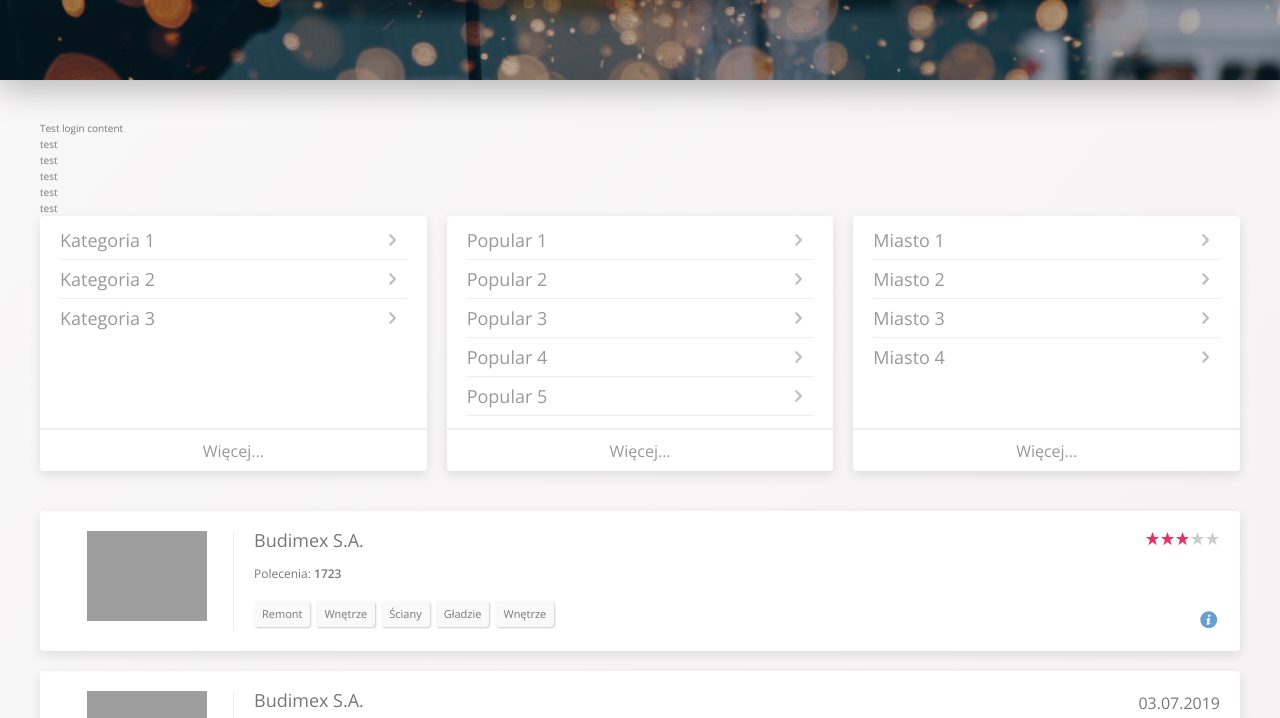
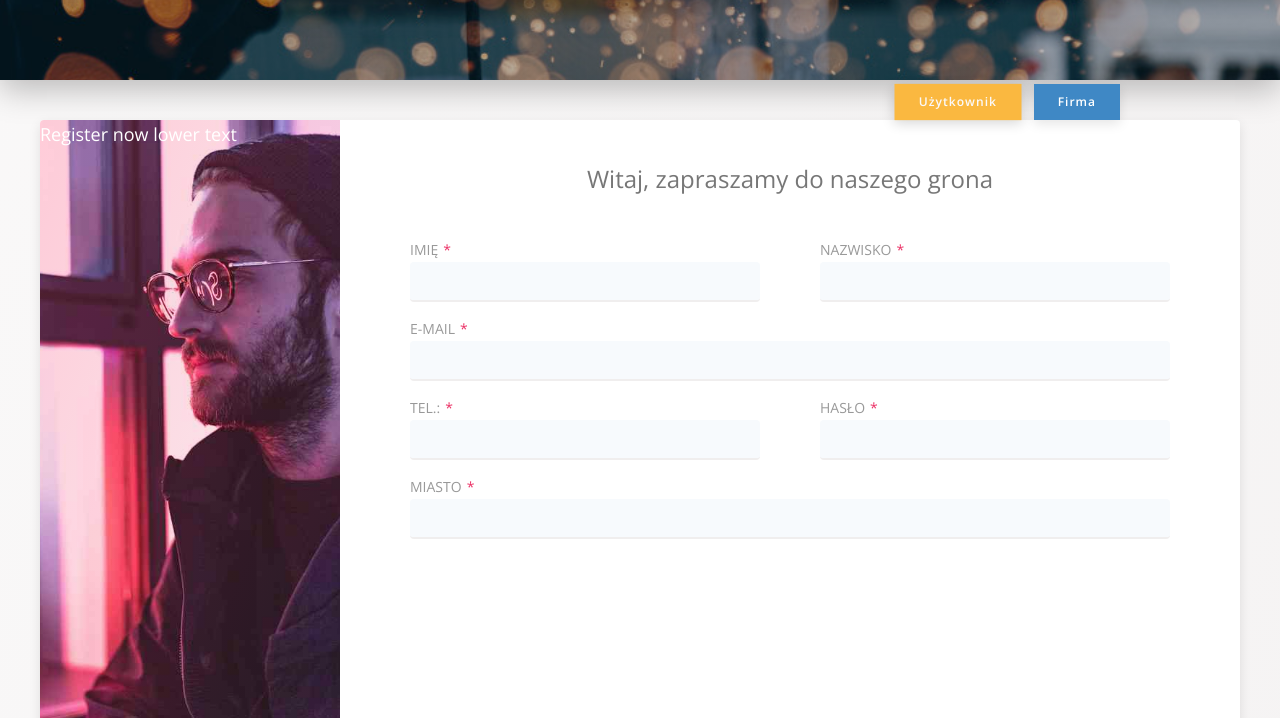
Before and after one commit to marcincyboran/workbook, a website built with webpack: page src/index.html in a window 1280 px wide. Shown: the part 440-1158 px from the top of the page. Built offline with nearby package versions, Linux system fonts and the light colour scheme; grey boxes are pictures that could not be loaded.

Commit message:
form 1/2

```diff
--- a/src/index.html
+++ b/src/index.html
@@ -72,12 +72,92 @@
         <div class="content" id="js-content">
 
             <section class="login">
-                Test login content
-                <div class="test">test</div>
-                <div class="test">test</div>
-                <div class="test">test</div>
-                <div class="test">test</div>
-                <div class="test">test</div>
+
+
+
+            </section>
+
+            <section class="register">
+
+                <div class="register__nav">
+                    <!-- zmienić na button type button -->
+                    <label for="toggle-register" class="register__nav-button register__nav-button--active">Użytkownik</label>
+                    <label for="toggle-register" class="register__nav-button">Firma</label>
+                </div>
+
+                <input class="register__switcher" type="checkbox" id="toggle-register">
+
+                <div class="register__content">
+
+                    <div class="register__block register__block--user">
+
+                        <div class="register__bg-img register__bg-img--user">
+                            <h2 class="heading-secondary heading-secondary--white">
+                            Register now
+                            <span class="heading__secondary-light">
+                                lower text
+                            </span>
+                            </h2>
+                        </div>
+
+                        <form action="#user" class="form form--user">
+                            <h2 class="heading-primary u-mb-biggest u-text-center">Witaj, zapraszamy do naszego grona</h2>
+
+                            <div class="form__group">
+                                <div class="form__block">
+                                    <label for="" class="form__label form__label--required">Imię</label>
+                                    <input type="text" class="form__input">
+                                </div>
+
+                                <div class="form__block">
+                                    <label for="" class="form__label form__label--required">Nazwisko</label>
+                                    <input type="text" class="form__input">
+                                </div>
+
+                                <div class="form__block form__block--full">
+                                    <label for="" class="form__label form__label--required">E-mail</label>
+                                    <input type="text" class="form__input">
+                                </div>
+
+                                <div class="form__block">
+                                    <label for="" class="form__label form__label--required">Tel.:</label>
+                                    <input type="text" class="form__input">
+                                </div>
+
+                                <div class="form__block">
+                                    <label for="" class="form__label form__label--required">Hasło</label>
+                                    <input type="text" class="form__input">
+                                </div>
+
+                                <div class="form__block form__block--full">
+                                    <label for="" class="form__label form__label--required">Miasto</label>
+                                    <input type="text" class="form__input">
+                                </div>
+                            </div>
+
+                        </form>
+
+                    </div>
+
+                    <div class="register__block register__block--company">
+
+                        <form action="#company" class="form form--company">
+                            company
+                        </form>
+
+                        <div class="register__bg-img register__bg-img--company">
+                            <h2 class="heading__secondary">
+                                Register now
+                                <span class="heading__secondary-light">
+                                    lower text
+                                </span>
+                            </h2>
+                        </div>
+
+                    </div>
+
+                </div>
+
             </section>
 
             <aside class="side-nav">
@@ -220,7 +300,7 @@
                         </figure>
                         <div class="list__content">
                             <h2 class="heading-secondary u-mb-big">
-                                Budimex S.A.
+                                Remont kawalerki 30mk
                             </h2>
                             <a href="https://www.google.com/maps?q=Bogatynia" target="_blank" class="list__location">
                                 <svg class="list__icon list__icon--primary">
--- a/src/style/abstracts/_variables.scss
+++ b/src/style/abstracts/_variables.scss
@@ -62,6 +62,10 @@ $color-primary: #eb2f64;
 $color-primary-light: #FF3366;
 $color-primary-dark: #BA265D;
 
+$color-secondary: #3F88C5;
+$color-secondary-light: #66a0d1;
+$color-secondary-dark: #306ea1;
+
 $color-grey-light-1: #faf9f9;
 $color-grey-light-3: #f0eeee;
 $color-grey-light-2: #f4f2f2;
--- a/src/style/base/_animations.scss
+++ b/src/style/base/_animations.scss
@@ -0,0 +1,4 @@
+@keyframes active-button {
+    0% { box-shadow: var(--shadow-small-middle); transform: scale(1); }
+    100% { box-shadow: var(--shadow-small-dark); transform: scale(1.02); }
+}
--- a/src/style/base/_typography.scss
+++ b/src/style/base/_typography.scss
@@ -1,7 +1,17 @@
+.heading-primary {
+    font-size: 2.4rem;
+    font-weight: 300;
+    color: var(--color-grey-dark-2);
+}
+
 .heading-secondary {
     font-size: 1.8rem;
     font-weight: 400;
     color: var(--color-grey-dark-2);
+
+    &--white {
+        color: var(--color-white);
+    }
 }
 
 .tag {
--- a/src/style/base/_utilities.scss
+++ b/src/style/base/_utilities.scss
@@ -2,3 +2,6 @@
 .u-mb-medium { margin-bottom: 1rem; }
 .u-mb-big { margin-bottom: 1.5rem; }
 .u-mb-huge { margin-bottom: 3rem; }
+.u-mb-biggest { margin-bottom: 4.5rem; }
+
+.u-text-center { text-align: center; }
--- /dev/null
+++ b/src/style/components/_form.scss
@@ -0,0 +1,52 @@
+.form {
+    &__group {
+        display: flex;
+        flex-wrap: wrap;
+        align-content: flex-start;
+        justify-content: space-between;
+        // padding: 0 4rem;
+    }
+
+    &__label {
+        display: block;
+        font-size: 1.4em;
+        font-weight: 400;
+        line-height: 1;
+        text-transform: uppercase;
+        margin-bottom: .5rem;
+        color: var(--color-grey-dark-3);
+
+        &--required::after {
+            content: '*';
+            display: inline;
+            margin-left: .5rem;
+            color: var(--color-primary);
+        }
+    }
+    &__block {
+        flex: 0 1 50%;
+        padding: 0 3rem;
+        margin-bottom: var(--default-horizontal-gap);
+
+        &--full {
+            flex: 0 1 100%;
+            // margin-right: auto;
+        }
+    }
+    &__input {
+        display: block;
+        width: 100%;
+        padding: 1rem 2rem;
+        background-color: rgba($color-secondary-light,.05);
+        border-radius: var(--default-border-radius);
+        border-bottom: var(--border-light);
+    }
+
+    &--user {
+
+    }
+
+    &--company {
+
+    }
+}
--- a/src/style/components/_list.scss
+++ b/src/style/components/_list.scss
@@ -55,6 +55,7 @@
         font-size: 1.2rem;
         line-height: 1;
         color: var(--color-primary);
+        text-decoration: none;
 
         & span {
             display: inline-block;
--- /dev/null
+++ b/src/style/components/_register.scss
@@ -0,0 +1,101 @@
+.register {
+    position: relative;
+    background-color: var(--color-white);
+    box-shadow: var(--shadow-small-middle);
+    border-radius: var(--default-border-radius);
+
+    // TEMP
+    margin-bottom: 3rem;
+
+    &__nav {
+        position: absolute;
+        top: 0;
+        right: 10%;
+        transform: translateY(-100%);
+
+        &-button {
+            display: inline-block;
+            padding: 1.2rem 2.4rem;
+            color: white;
+            font-size: 1.2rem;
+            line-height: 1;
+            font-weight: 600;
+            letter-spacing: 1px;
+            background-color: var(--color-secondary);
+            box-shadow: var(--shadow-small-middle);
+            cursor: pointer;
+            transition: all .6s;
+
+            &:not(&--active):hover {
+                background-color: var(--color-secondary-dark);
+            }
+
+            &--active {
+                background-color: var(--color-tertiary-light);
+                color: var(--color-grey-light-1);
+                animation: active-button .8s infinite alternate;
+            }
+
+            &:not(:last-child) {
+                margin-right: 1rem;
+            }
+        }
+    }
+
+    &__content {
+        overflow: hidden;
+        position: relative;
+        border-radius: var(--default-border-radius);
+
+        min-height: 65rem;
+    }
+
+    &__block {
+        display: flex;
+        position: absolute;
+        top: 0;
+        left: 0;
+        width: 100%;
+
+        transition: transform .6s ease-in-out;
+
+        &--user { transform: translateX(0); }
+        &--company { transform: translateX(100%); }
+
+        & .form {
+            flex: 1;
+            padding: calc(2 * var(--default-padding));
+        }
+    }
+
+    // testy wywalic te 3 linie + input z html
+    &__switcher { display: none; }
+    &__switcher:checked + &__content > &__block--user { transform: translateX(-100%) }
+    &__switcher:checked + &__content > &__block--company { transform: translateX(0) }
+    // &__content--active-company &__block--user { transform: translateX(-100%) }
+    // &__content--active-company &__block--company { transform: translateX(0) }
+
+    &__bg-img {
+        flex: 0 1 25%;
+        // background-color: red;
+        min-height: 65rem;
+        background-position: top center;
+        background-size: cover;
+
+        &--user {
+
+            background-image:
+                linear-gradient(to right bottom,
+                    rgba($color-primary-light,.25),
+                    rgba($color-primary-dark,.05)),
+                url(../../assets/imgs/user-bg.jpg);
+        }
+        &--company {
+            background-image:
+                linear-gradient(to right bottom,
+                rgba($color-secondary-light,.55),
+                rgba($color-secondary-dark,.25)),
+                url(../../assets/imgs/company-bg.jpg);
+        }
+    }
+}
--- a/src/style/main.scss
+++ b/src/style/main.scss
@@ -7,9 +7,12 @@
 @import "base/typography";
 @import "base/utilities";
 
+@import "components/form";
 @import "components/list";
+@import "components/login";
 @import "components/logo";
 @import "components/pagination";
+@import "components/register";
 @import "components/search";
 @import "components/side-nav";
 @import "components/top-nav";
```
Also changed, not shown: src/assets/imgs/company-bg-2x.jpg (added), src/assets/imgs/company-bg.jpg (added), src/assets/imgs/user-bg-2x.jpg (added), src/assets/imgs/user-bg.jpg (added), src/style/components/_login.scss (added), 1 other file.
